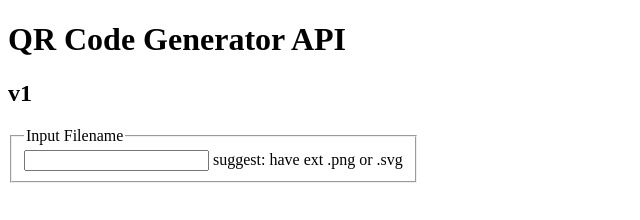
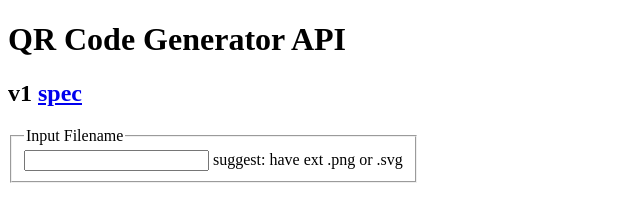
Before and after one commit to kobakazu0429/qr-api-worker, a website: page src/index.html in a window 1280 px wide. Shown: the top 220 px of the page, 0-640 px from the left. Drawn offline with Linux system fonts and the light colour scheme.

Commit message:
add spec

```diff
--- a/src/index.html
+++ b/src/index.html
@@ -22,8 +22,13 @@
   <body>
     <h1>QR Code Generator API</h1>
 
-    <h2>v1</h2>
-
+    <h2>
+      v1
+      <a
+        href="https://github.com/kobakazu0429/qr-api-worker/blob/master/src/routes/api/v1.ts"
+        >spec</a
+      >
+    </h2>
     <section>
       <form>
         <fieldset>
--- a/wrangler.toml
+++ b/wrangler.toml
@@ -1,3 +1,3 @@
-name = "qr-api-worker"
+name = "qr"
 compatibility_date = "2022-10-23"
 node_compat = true
```
